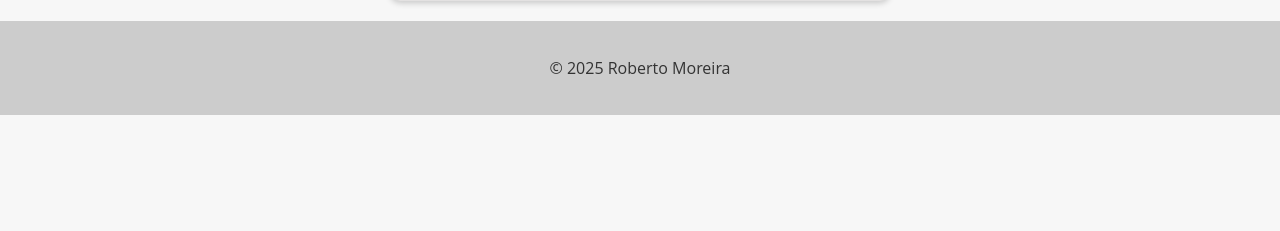
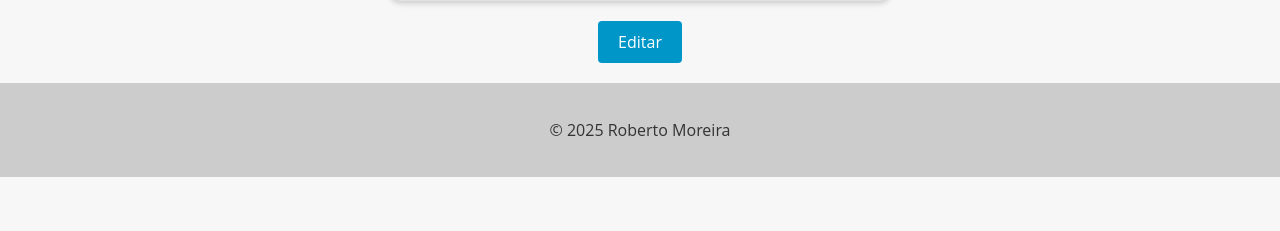
Before and after one commit to robertomoreira04/car-catalog-django, a Django app: template cars/templates/car_detail.html in a window 1280 px wide. Shown: the part 253-484 px from the top of the page. Run offline with Django 3.2, Linux system fonts and the light colour scheme; the template is opened without the code that fills it, so the values that code supplies are empty.

Commit message:
adicionando botão de editar carro

```diff
--- a/cars/templates/car_detail.html
+++ b/cars/templates/car_detail.html
@@ -89,4 +89,8 @@
       <p><strong>Preço:</strong> R$ {{ object.value }}</p>
   </div>
 
+  <div class="buttons-container">
+    <a href="{% url 'car_update' pk=object.pk %}" class="btn btn-primary">Editar</a>
+  </div>
+
 {% endblock %}
```
